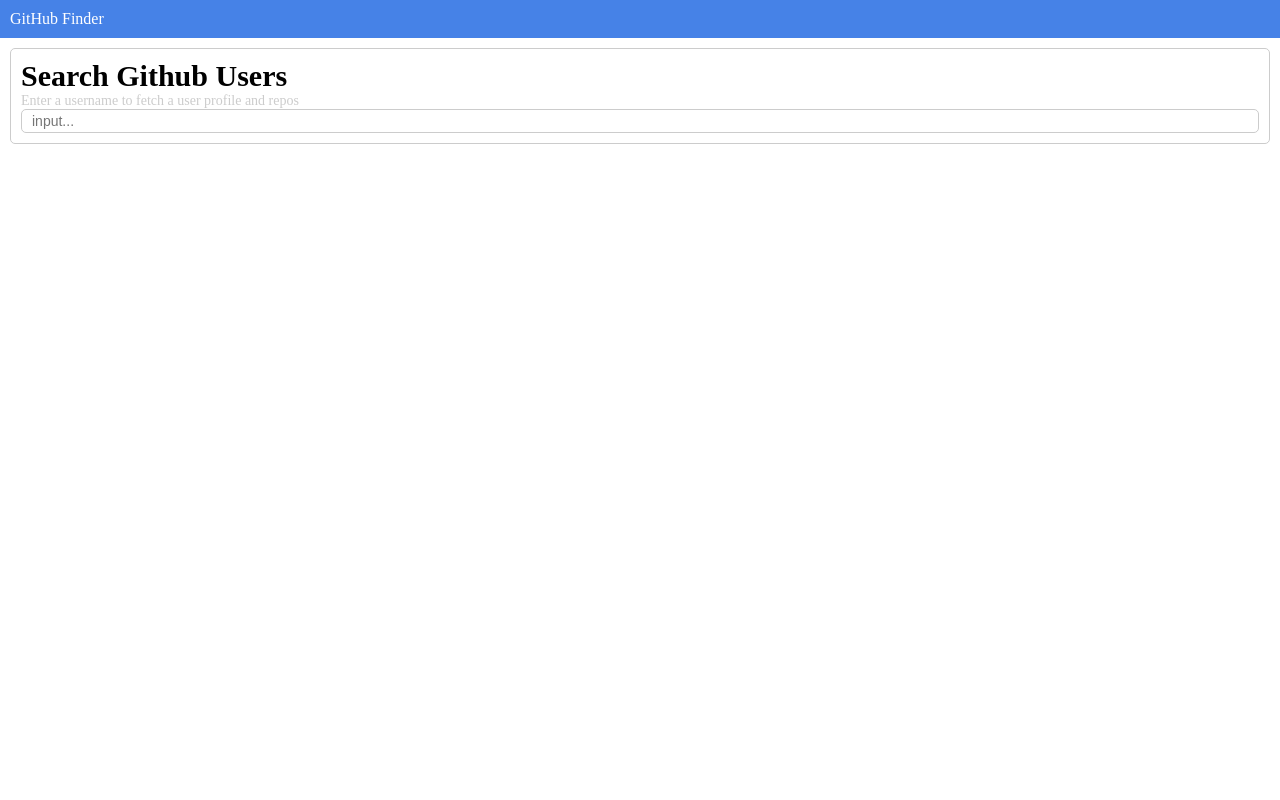
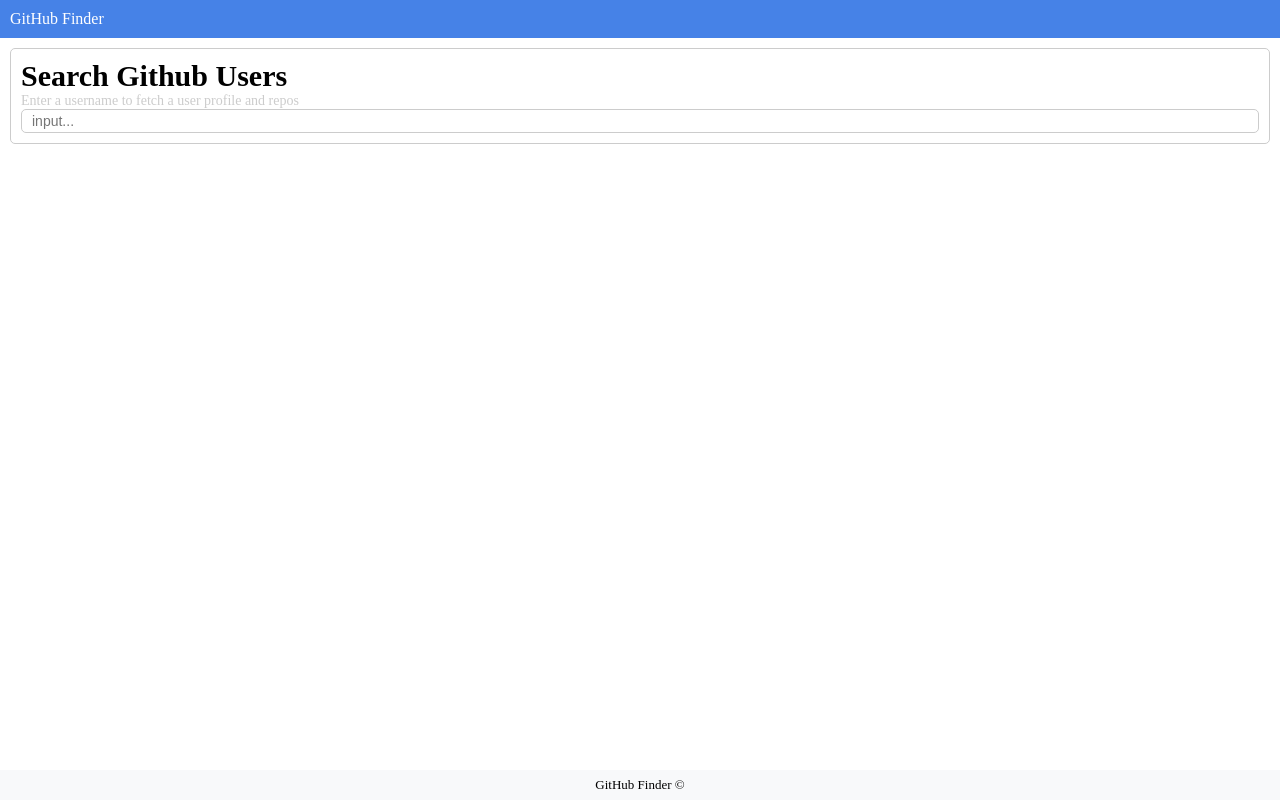
Before and after one commit to dnjs2721/Github-Finder, a plain HTML site: page index.html in a window 1280 px wide. Drawn offline with Linux system fonts and the light colour scheme.

Commit message:
footer 추가

```diff
--- a/index.html
+++ b/index.html
@@ -18,6 +18,9 @@
     <div id="user-result-container"></div>
     <div id="repo-result-container"></div>
     <div id="contribution-container"></div>
+    <footer id = "footer">
+        <p>GitHub Finder &#169;</p>
+    </footer>
     <script src="script.js"></script>
 </body>
 </html>
--- a/script.js
+++ b/script.js
@@ -4,6 +4,7 @@ class GitHubFinder {
         this.userResultContainer = document.getElementById('user-result-container');
         this.repoResultContainer = document.getElementById('repo-result-container');
         this.contributionContainer = document.getElementById('contribution-container');
+        this.footer = document.getElementById('footer');
         this.searchInput = document.getElementById('search-input');
         this.searchInput.addEventListener('keypress', this.handleKeyPress.bind(this));
     }
@@ -26,6 +27,7 @@ class GitHubFinder {
         this.displayUserData(data);
         this.displayLatestReposData(data);
         this.displayContributionData(data);
+        this.footer.style.position ='relative';
     }
 
     displayUserData(data) {
--- a/style.css
+++ b/style.css
@@ -199,3 +199,20 @@ header p {
     height: 100%;
     object-fit: cover;
 }
+
+footer {
+    position: fixed;
+    bottom: 0;
+    background-color: rgb(248, 249, 250);
+    width: 100%;
+    height: 30px;
+    display: flex;
+    justify-content: center;
+    align-items: center;
+}
+
+footer p {
+    color: black;
+    font-size: 13px;
+    padding: 10px 10px;
+}
```
